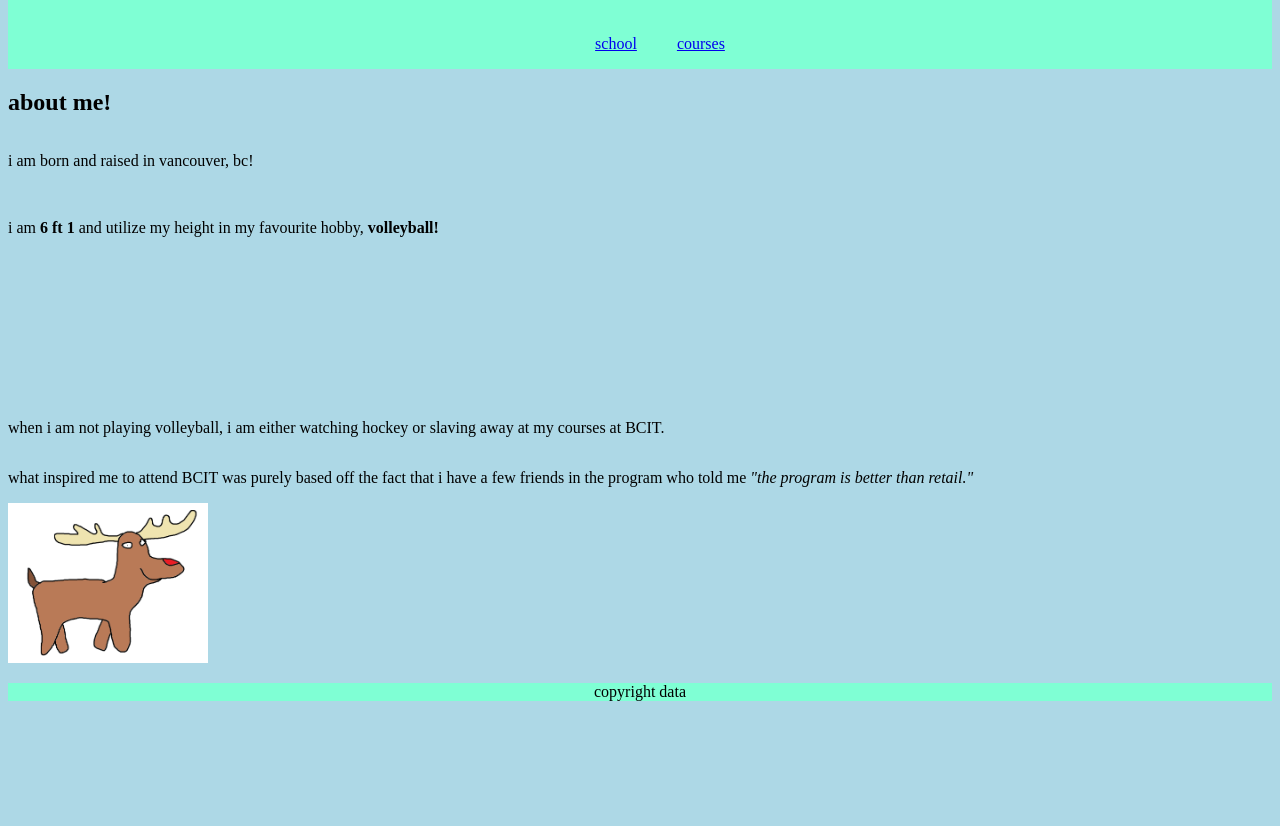
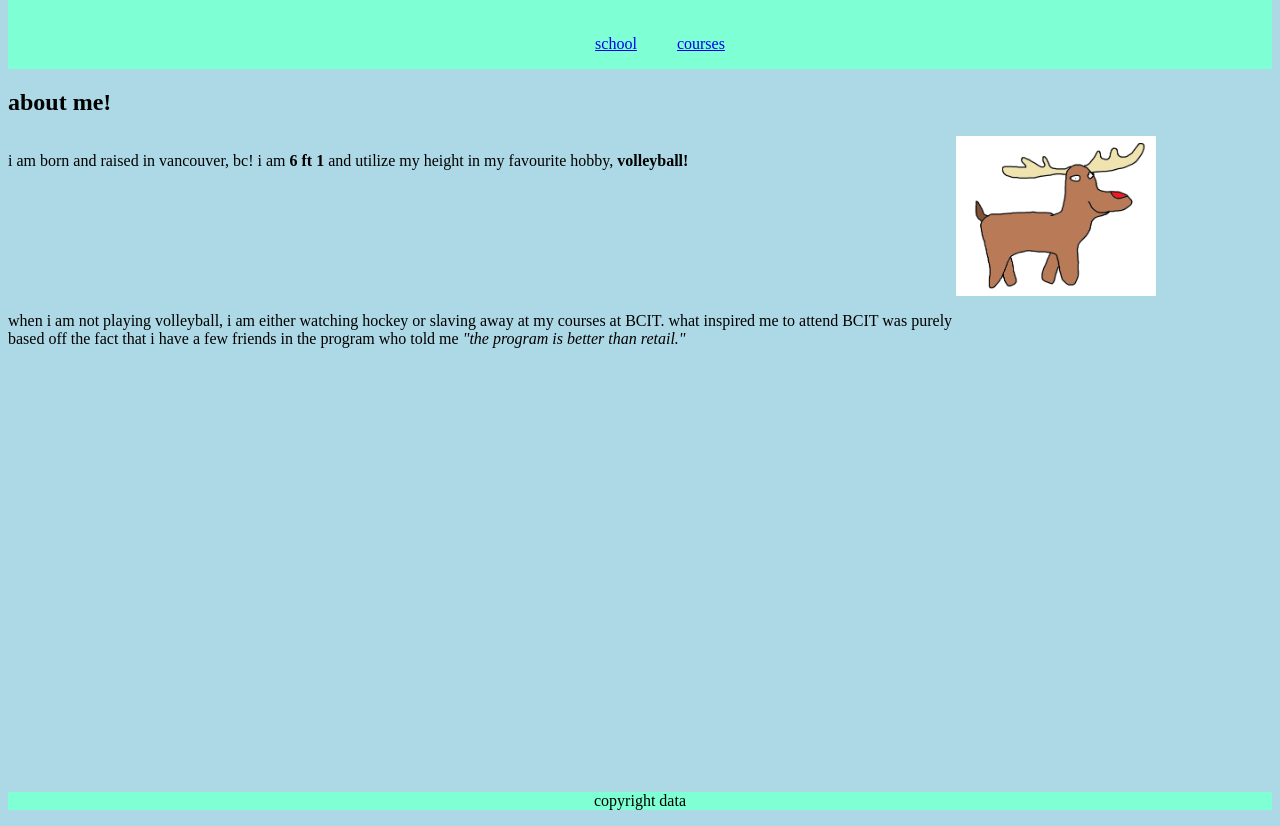
Before and after one commit to boydenz/personal_profile, a plain HTML site: page index.html in a window 1280 px wide. Shown: the part 63-889 px from the top of the page. Before the commit the page ends 800 px from the top, so only its background shows below. Drawn offline with Linux system fonts and the light colour scheme.

Commit message:
fixed paragraphs and photo to look like whatever you wanted

```diff
--- a/css/stylesheet.css
+++ b/css/stylesheet.css
@@ -21,5 +21,6 @@ footer{
 }
 .aboutme{
     display: grid;
-    grid-template-rows: 1fr 1fr 3fr;
+    grid-template-rows: 1fr 1fr 2fr;
+    grid-template-columns: 3fr 1fr;
 }
--- a/index.html
+++ b/index.html
@@ -22,14 +22,12 @@
 
         <main>
         <article>
+            <h2> about me! </h2>
             <section class="aboutme">
-            <h2> about me! </h2>
-                <p>i am born and raised in vancouver, bc!</p>
-                <p>i am <strong>6 ft 1</strong> and utilize my height in my favourite hobby, <strong>volleyball!</strong></p>
-                <p>when i am not playing volleyball, i am either watching hockey or slaving away at my courses at BCIT.</p>
-                <p>what inspired me to attend BCIT was purely based off the fact that i have a few friends in the program who told me <em>"the program is better than retail."</em></p>
+                <p>i am born and raised in vancouver, bc! i am <strong>6 ft 1</strong> and utilize my height in my favourite hobby, <strong>volleyball!</strong></p>
+                <img src="images/moose.png" alt="brown moose on ms paint" width="200" height="160" class="moosephoto">
+                <p>when i am not playing volleyball, i am either watching hockey or slaving away at my courses at BCIT. what inspired me to attend BCIT was purely based off the fact that i have a few friends in the program who told me <em>"the program is better than retail."</em></p>
             </section>
-                <img src="images/moose.png" alt="brown moose on ms paint" width="200" height="160" class="moosephoto">
         </article>
         </main>
         <footer>
```
